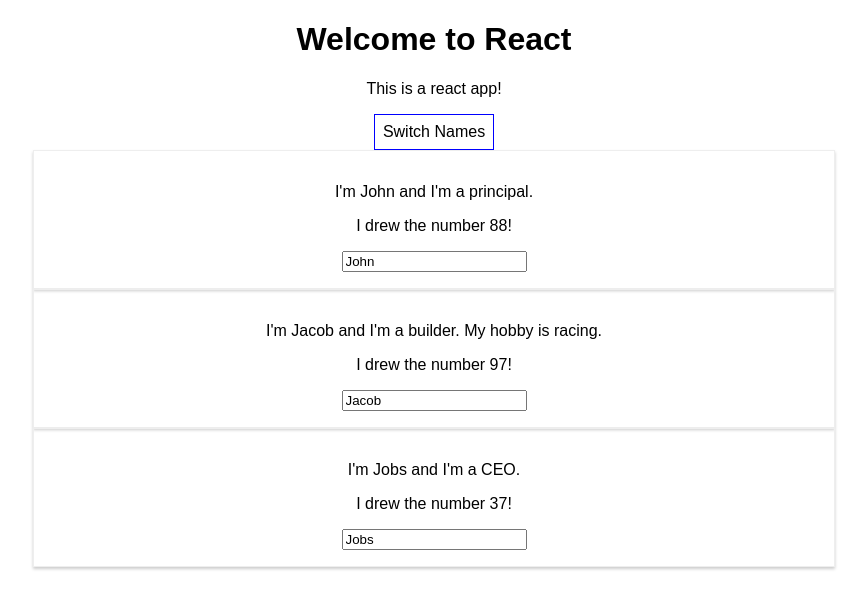
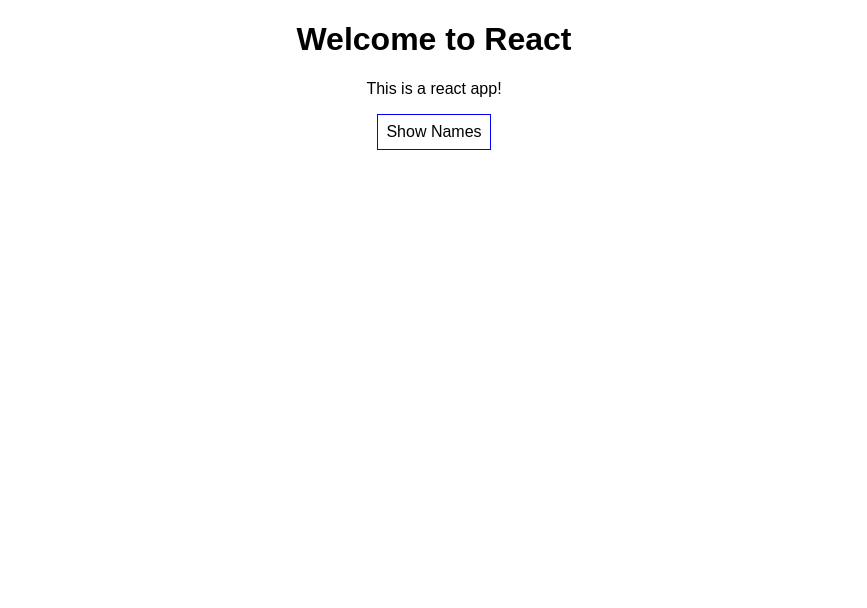
Before and after one commit to jeremy886/react-guide, a React (Create React App) app: page / in a window 1280 px wide. Shown: the top 608 px of the page, without its empty margins (206-1073 px from the left). Built offline with nearby package versions, Linux system fonts and the light colour scheme.

Commit message:
toggle to show names

```diff
--- a/src/App.js
+++ b/src/App.js
@@ -1,4 +1,4 @@
-import React, { Component } from 'react';
+import React, {Component} from 'react';
 import './App.css';
 import Person from './Person/Person';
 
@@ -8,7 +8,8 @@
       {name: "John", job: "principal"},
       {name: "Jacob", job: "builder"},
       {name: "Jobs", job: "CEO"}
-    ]
+    ],
+    show_persons: false
   };
 
   switchNameHandler = (new_name) => {
@@ -33,6 +34,11 @@
     })
   };
 
+  togglePersonHandler = () => {
+    const show_status = this.state.show_persons;
+    this.setState({show_persons: !show_status})
+  };
+
   render() {
     const style = {
       backgroundColor: 'white',
@@ -44,22 +50,27 @@
 
     return (
       <div className="App">
+
         <h1>Welcome to React</h1>
         <p>This is a react app!</p>
         <button
           style={style}
-          onClick={()=>this.switchNameHandler('Josh')}>Switch Names</button>
+          onClick={this.togglePersonHandler}>Show Names
+        </button>
+        {!this.state.show_persons ? null : <div>
           <Person
             click={this.switchNameHandler.bind(this, 'Joy')}
-          name={this.state.persons[0].name} job={this.state.persons[0].job} />
+            name={this.state.persons[0].name} job={this.state.persons[0].job}/>
 
           <Person
             name={this.state.persons[1].name}
             job={this.state.persons[1].job}
-          changed={this.nameChangeHandler} >
+            changed={this.nameChangeHandler}>
             My hobby is racing.</Person>
 
-        <Person name={this.state.persons[2].name} job={this.state.persons[2].job} />
+          <Person name={this.state.persons[2].name} job={this.state.persons[2].job}/>
+        </div>
+}
       </div>
     );
   }
```
Lines whose indentation alone changed are shown as unchanged.
